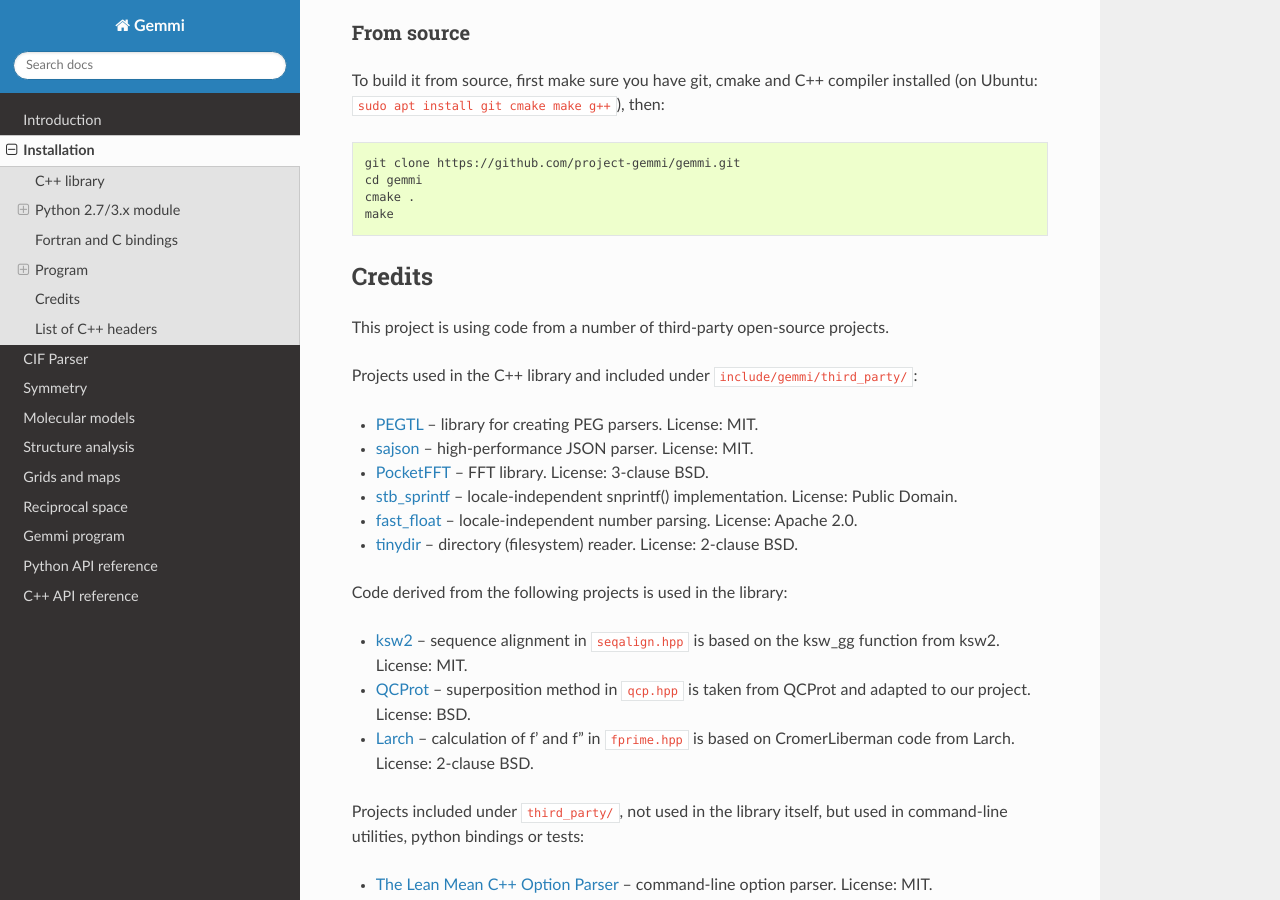
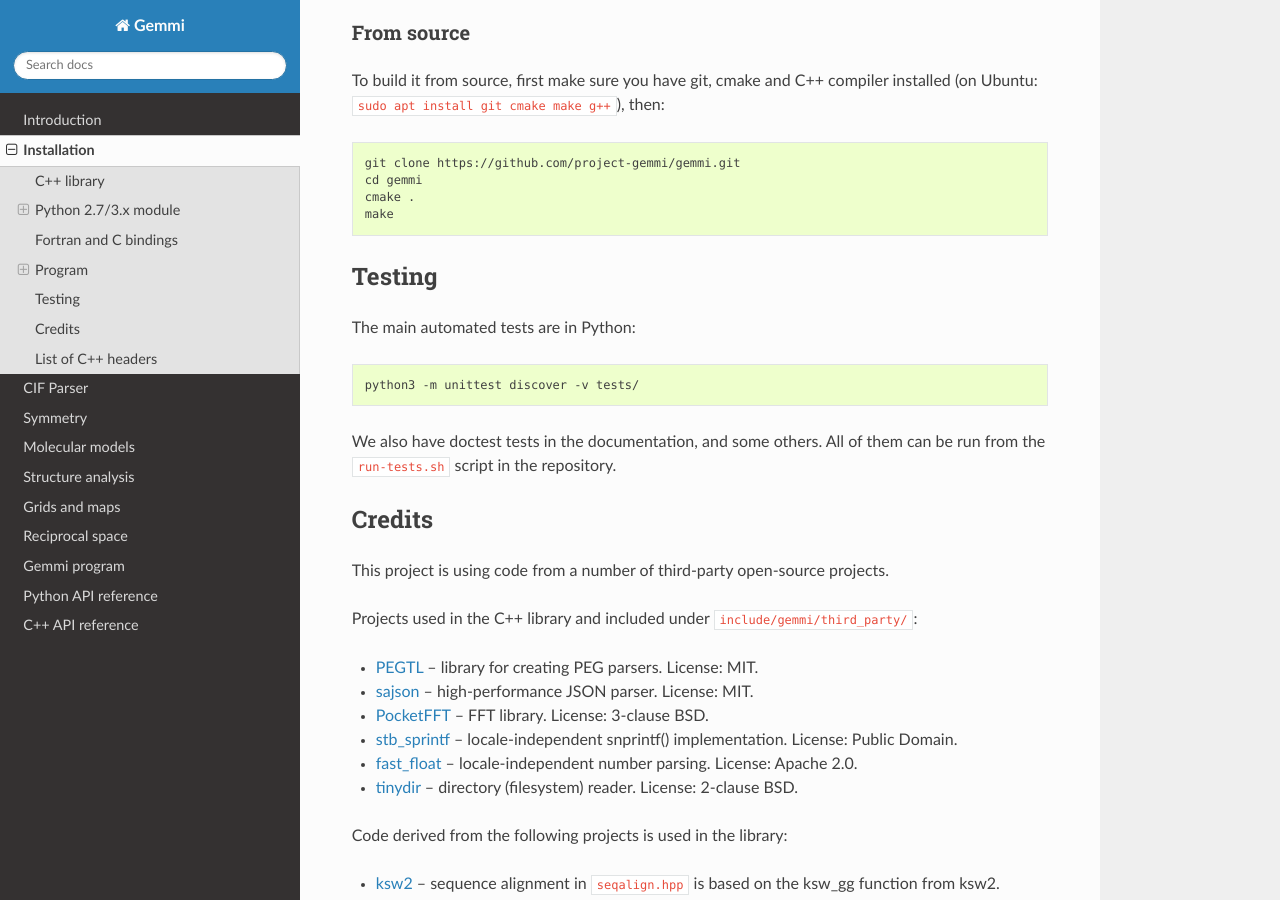
Before and after one commit to project-gemmi/gemmi, a Sphinx documentation site: the page built from docs/install.rst, in a window 1280 px wide and 900 px high, scrolled down 2592 px. Built offline with Sphinx 7.4.7 and the Read the Docs theme 2.0.0, drawn with Linux system fonts in a browser that asks for light colours.

Commit message:
edit docs [skip ci]

```diff
--- a/docs/install.rst
+++ b/docs/install.rst
@@ -143,6 +143,16 @@
     cmake .
     make
 
+Testing
+-------
+
+The main automated tests are in Python::
+
+    python3 -m unittest discover -v tests/
+
+We also have doctest tests in the documentation, and some others.
+All of them can be run from the ``run-tests.sh`` script in the repository.
+
 Credits
 -------
 
```
